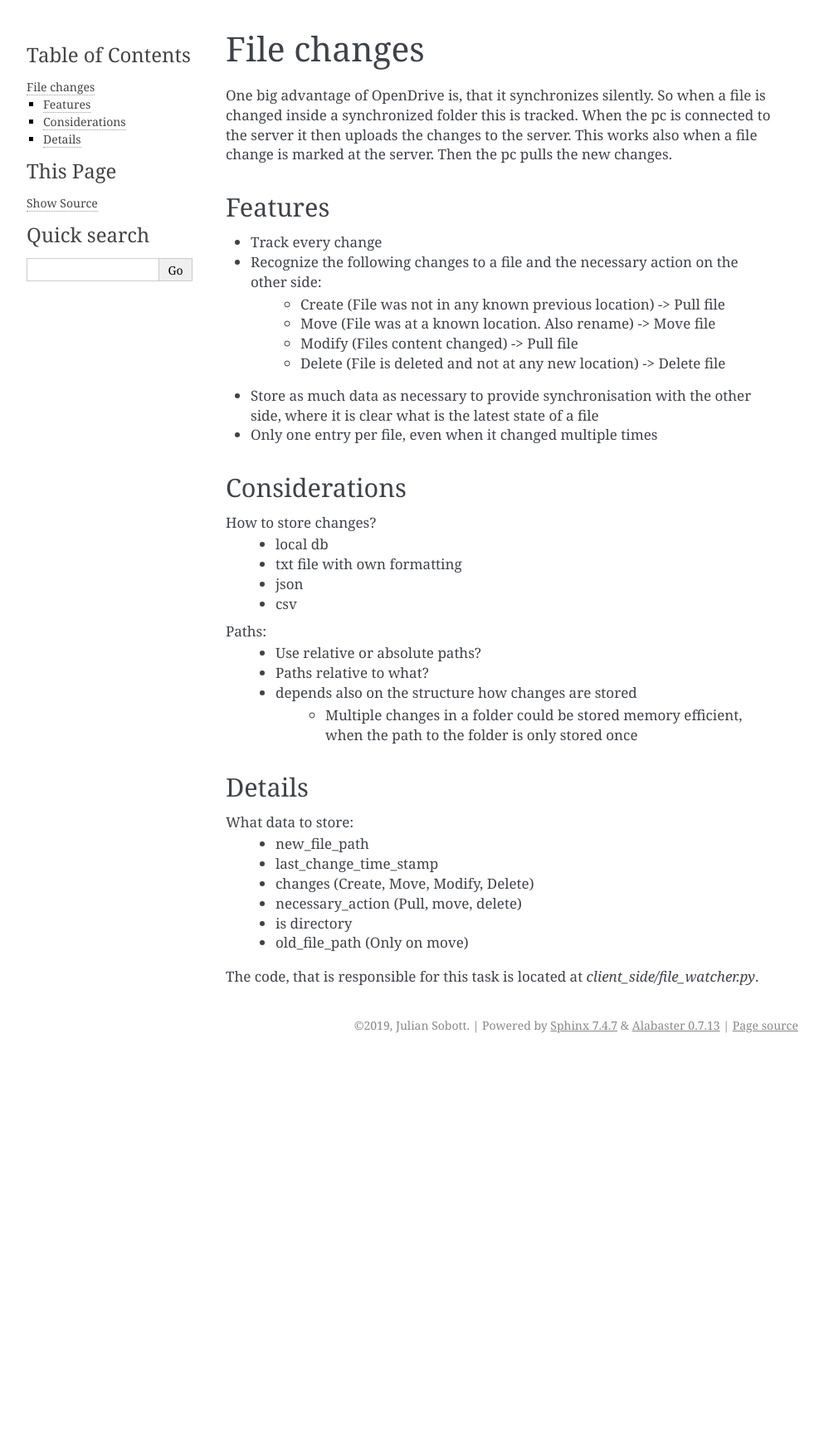
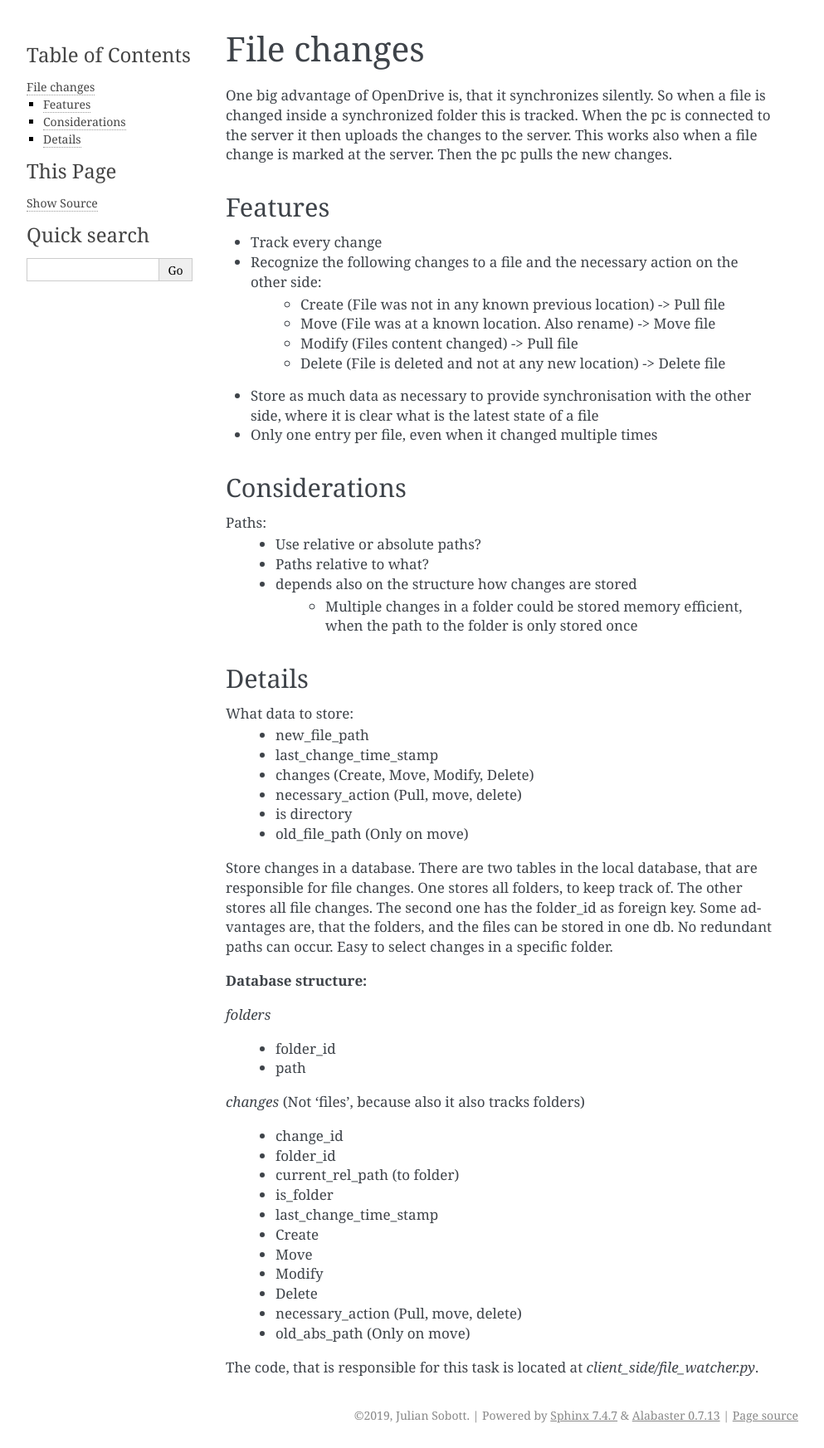
Before and after one commit to JulianSobott/OpenDrive, a Sphinx documentation site: the page built from docs/internal/file_changes.rst, in a window 1280 px wide. Shown: the whole page at 83% size, without its empty margins (148-1141 px from the left). Built offline with Sphinx 7.4.7, drawn with Linux system fonts in a browser that asks for light colours; before the commit the page ends 1275 px from its top, so only the background shows below that.

Commit message:
Add docs for file_watcher (using database)

```diff
--- a/docs/internal/file_changes.rst
+++ b/docs/internal/file_changes.rst
@@ -23,12 +23,6 @@ Features
 Considerations
 ---------------
 
-How to store changes?
-    - local db
-    - txt file with own formatting
-    - json
-    - csv
-
 Paths:
     - Use relative or absolute paths?
     - Paths relative to what?
@@ -47,4 +41,32 @@ What data to store:
     - is directory
     - old_file_path (Only on move)
 
+
+Store changes in a database.
+There are two tables in the local database, that are responsible for file changes.
+One stores all folders, to keep track of. The other stores all file changes. The second one has the folder_id as
+foreign key. Some advantages are, that the folders, and the files can be stored in one db. No redundant paths can occur.
+Easy to select changes in a specific folder.
+
+**Database structure:**
+
+*folders*
+
+    - folder_id
+    - path
+
+*changes* (Not 'files', because also it also tracks folders)
+
+    - change_id
+    - folder_id
+    - current_rel_path (to folder)
+    - is_folder
+    - last_change_time_stamp
+    - Create
+    - Move
+    - Modify
+    - Delete
+    - necessary_action (Pull, move, delete)
+    - old_abs_path (Only on move)
+
 The code, that is responsible for this task is located at `client_side/file_watcher.py`.
```
Also changed, not shown: 2 other files.
